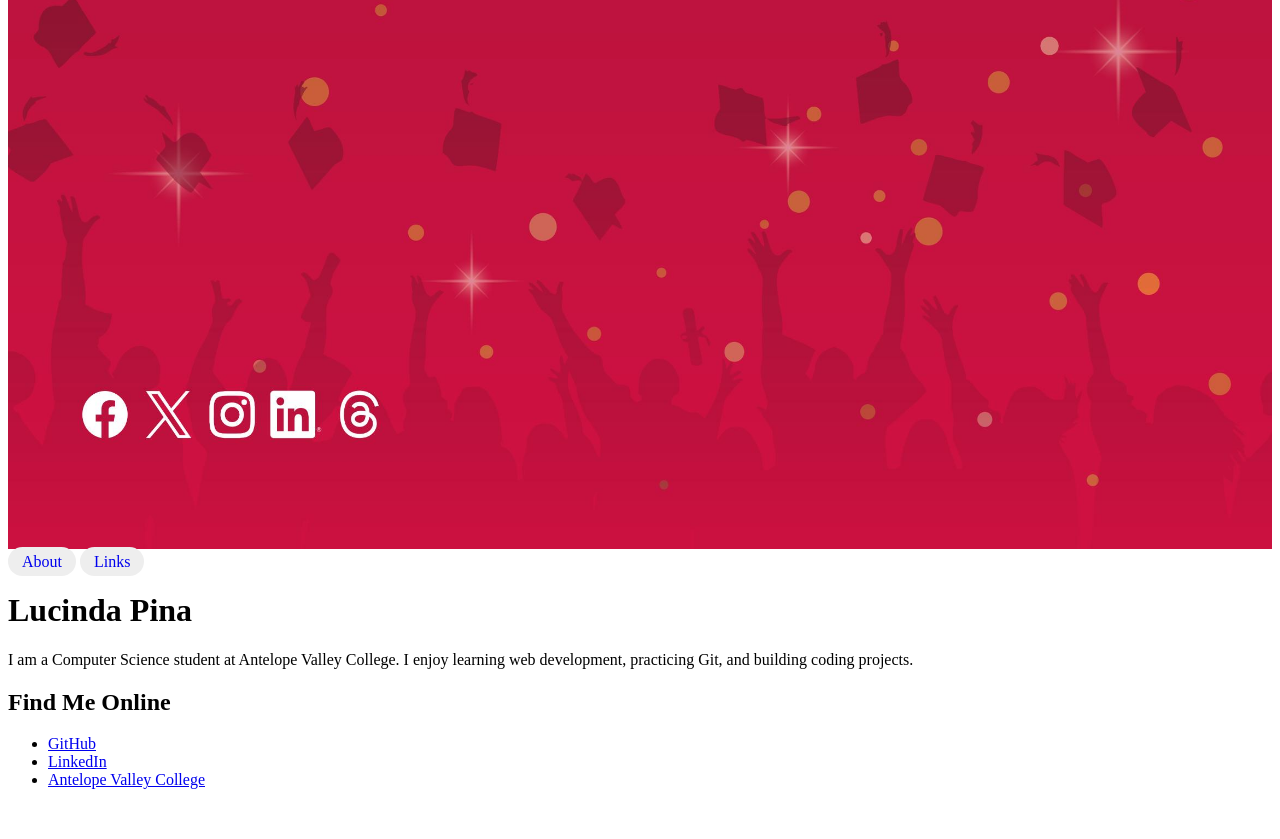
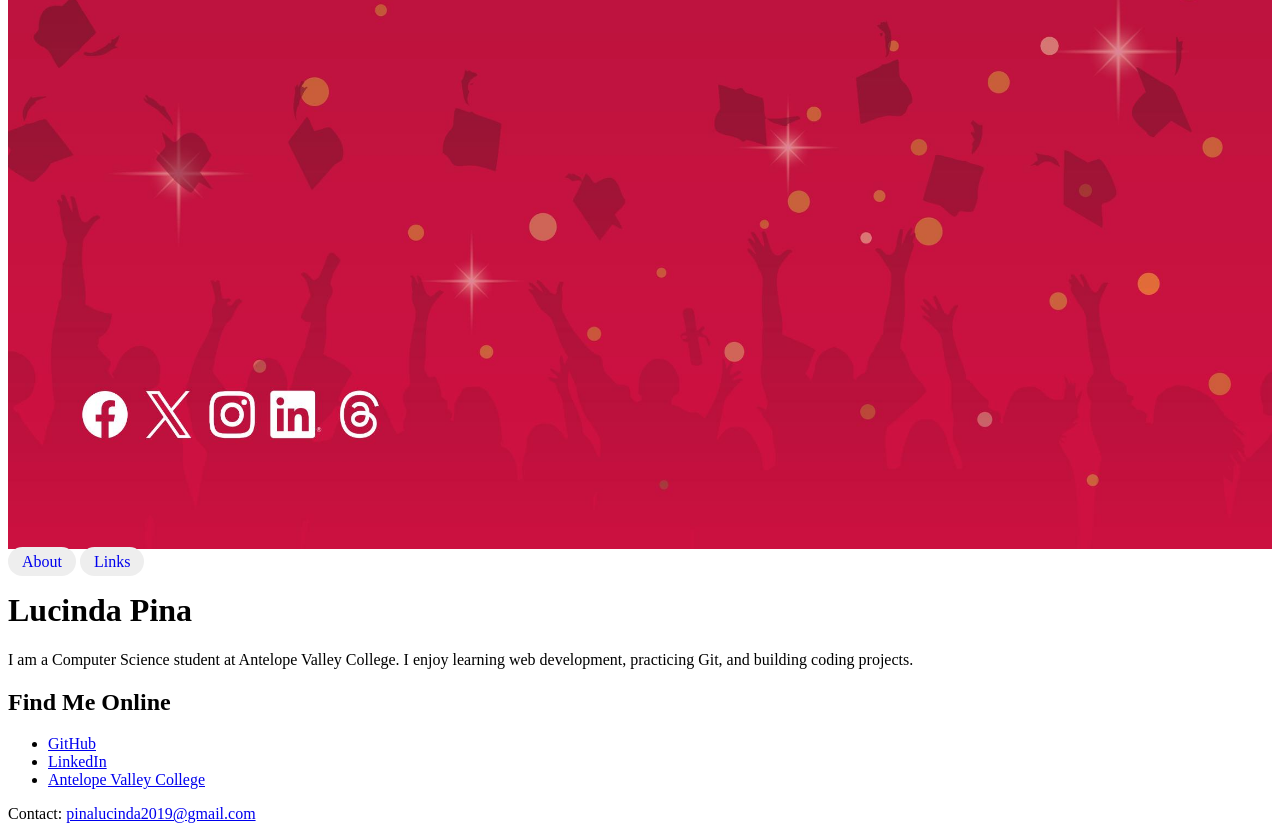
Before and after one commit to pinalucinda2019/pinalucinda2019.github.io, a plain HTML site: page index.html in a window 1280 px wide. Shown: the part 1095-1934 px from the top of the page. Before the commit the page ends 1900 px from the top, so only its background shows below. Drawn offline with Linux system fonts and the light colour scheme.

Commit message:
Add mailto link

```diff
--- a/index.html
+++ b/index.html
@@ -25,5 +25,6 @@
   <li><a href="https://www.linkedin.com/" target="_blank">LinkedIn</a></li>
   <li><a href="https://www.avc.edu/" target="_blank">Antelope Valley College</a></li>
 </ul>
+<p>Contact: <a href="mailto:pinalucinda2019@gmail.com">pinalucinda2019@gmail.com</a></p>
 </body>
 </html>
```
